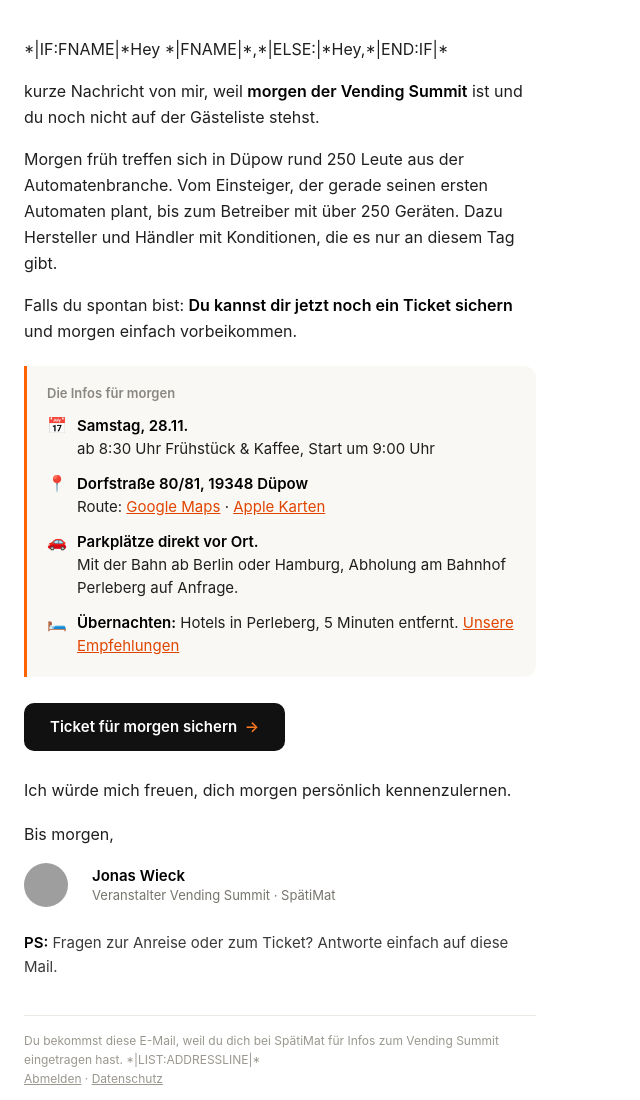
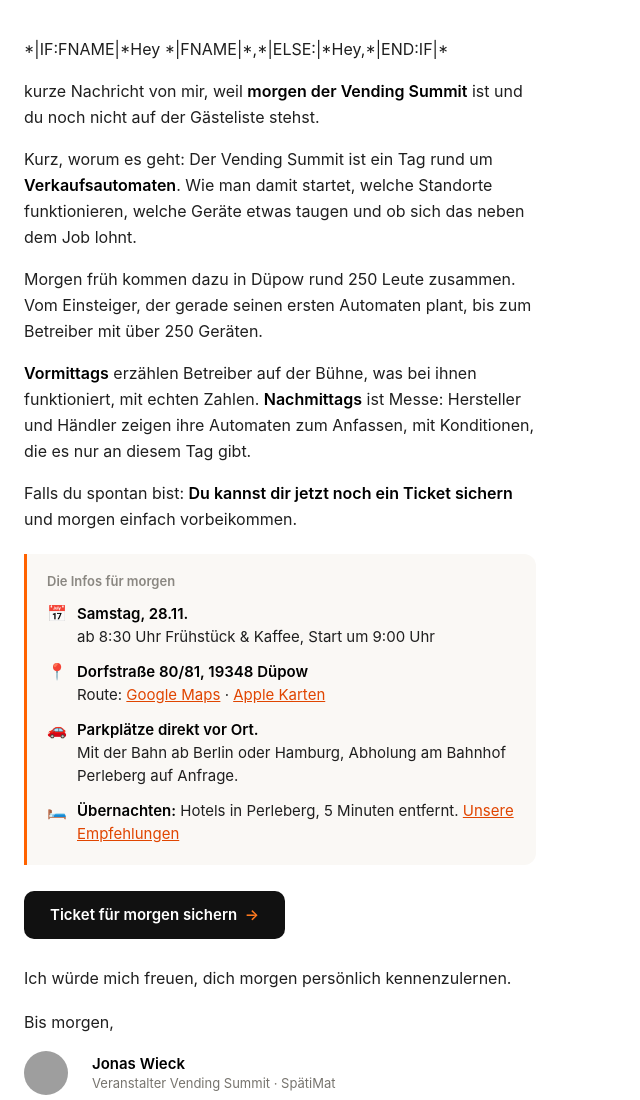
Before and after one commit to loeffelkobra/vending-conference, a plain HTML site: page email/lastminute-morgen.html in a window 1280 px wide. Shown: the top 1100 px of the page, without its empty margins (0-640 px from the left). Drawn offline with Linux system fonts and the light colour scheme; grey boxes are pictures that could not be loaded.

Commit message:
Last-Minute-Mail: Absatz erklärt den Vending Summit für Leute, die SpätiMat nicht kennen
Co-Authored-By: Claude Opus 5.5 <noreply@anthropic.com>
Claude-Session: https://claude.ai/code/session_01FSiYj6JvzpWspzKzQExB6M

```diff
--- a/email/lastminute-morgen.html
+++ b/email/lastminute-morgen.html
@@ -37,7 +37,9 @@ u + #body a{color:inherit;}
   <!-- ANREDE + TEXT -->
   <tr><td class="px" align="left" style="text-align:left !important;padding:24px 24px 0 24px;font-family:-apple-system,BlinkMacSystemFont,'Segoe UI','Helvetica Neue',Helvetica,Arial,sans-serif;font-size:16px;line-height:26px;color:#1F1F1F;">*|IF:FNAME|*Hey *|FNAME|*,*|ELSE:|*Hey,*|END:IF|*</td></tr>
   <tr><td class="px" align="left" style="text-align:left !important;padding:16px 24px 0 24px;font-family:-apple-system,BlinkMacSystemFont,'Segoe UI','Helvetica Neue',Helvetica,Arial,sans-serif;font-size:16px;line-height:26px;color:#1F1F1F;">kurze Nachricht von mir, weil <strong style="font-weight:600;color:#000000;">morgen der Vending Summit</strong> ist und du noch nicht auf der G&#228;steliste stehst.</td></tr>
-  <tr><td class="px" align="left" style="text-align:left !important;padding:16px 24px 0 24px;font-family:-apple-system,BlinkMacSystemFont,'Segoe UI','Helvetica Neue',Helvetica,Arial,sans-serif;font-size:16px;line-height:26px;color:#1F1F1F;">Morgen fr&#252;h treffen sich in D&#252;pow rund 250 Leute aus der Automatenbranche. Vom Einsteiger, der gerade seinen ersten Automaten plant, bis zum Betreiber mit &#252;ber 250 Ger&#228;ten. Dazu Hersteller und H&#228;ndler mit Konditionen, die es nur an diesem Tag gibt.</td></tr>
+  <tr><td class="px" align="left" style="text-align:left !important;padding:16px 24px 0 24px;font-family:-apple-system,BlinkMacSystemFont,'Segoe UI','Helvetica Neue',Helvetica,Arial,sans-serif;font-size:16px;line-height:26px;color:#1F1F1F;">Kurz, worum es geht: Der Vending Summit ist ein Tag rund um <strong style="font-weight:600;color:#000000;">Verkaufsautomaten</strong>. Wie man damit startet, welche Standorte funktionieren, welche Ger&#228;te etwas taugen und ob sich das neben dem Job lohnt.</td></tr>
+  <tr><td class="px" align="left" style="text-align:left !important;padding:16px 24px 0 24px;font-family:-apple-system,BlinkMacSystemFont,'Segoe UI','Helvetica Neue',Helvetica,Arial,sans-serif;font-size:16px;line-height:26px;color:#1F1F1F;">Morgen fr&#252;h kommen dazu in D&#252;pow rund 250 Leute zusammen. Vom Einsteiger, der gerade seinen ersten Automaten plant, bis zum Betreiber mit &#252;ber 250 Ger&#228;ten.</td></tr>
+  <tr><td class="px" align="left" style="text-align:left !important;padding:16px 24px 0 24px;font-family:-apple-system,BlinkMacSystemFont,'Segoe UI','Helvetica Neue',Helvetica,Arial,sans-serif;font-size:16px;line-height:26px;color:#1F1F1F;"><strong style="font-weight:600;color:#000000;">Vormittags</strong> erz&#228;hlen Betreiber auf der B&#252;hne, was bei ihnen funktioniert, mit echten Zahlen. <strong style="font-weight:600;color:#000000;">Nachmittags</strong> ist Messe: Hersteller und H&#228;ndler zeigen ihre Automaten zum Anfassen, mit Konditionen, die es nur an diesem Tag gibt.</td></tr>
   <tr><td class="px" align="left" style="text-align:left !important;padding:16px 24px 0 24px;font-family:-apple-system,BlinkMacSystemFont,'Segoe UI','Helvetica Neue',Helvetica,Arial,sans-serif;font-size:16px;line-height:26px;color:#1F1F1F;">Falls du spontan bist: <strong style="font-weight:600;color:#000000;">Du kannst dir jetzt noch ein Ticket sichern</strong> und morgen einfach vorbeikommen.</td></tr>
 
   <!-- INFOS FÜR MORGEN -->
```
